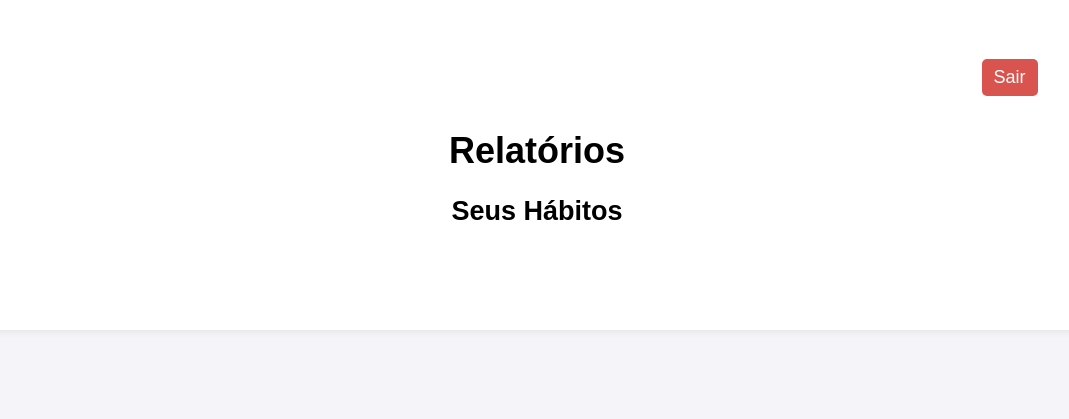
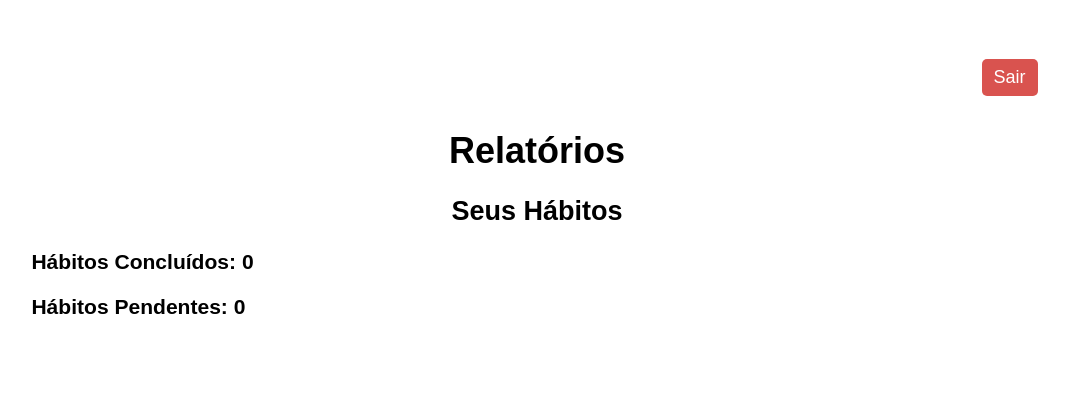
Before and after one commit to orafaeldantas/habit-tracker, a Flask app: page /reports in a window 1280 px wide. Shown: the part 101-520 px from the top of the page, without its empty margins (103-1172 px from the left). Run offline with Flask 3, Linux system fonts and the light colour scheme; the visitor is signed in with stand-in values (Sample User, id 1); data that the repository does not hold is empty.

Commit message:
feat: add the counter_habits_by_user function to the database.py file.

```diff
--- a/database.py
+++ b/database.py
@@ -91,6 +91,13 @@ def delete_habit_by_id(id):
 def verify_login(email):
     return execute_query("SELECT id, password, name FROM users WHERE email = ?", (email,), fetchone=True)
 
+def counter_habits_by_user(id, status):
+    if status:
+        return execute_query("SELECT COUNT(*) FROM habits WHERE user_id = ? AND status = 1", (id,), fetchone=True)
+    else:
+        return execute_query("SELECT COUNT(*) FROM habits WHERE user_id = ? AND status = 0", (id,), fetchone=True)
+
+
 
 def init_db():
     create_users_table()
--- a/routes/habits.py
+++ b/routes/habits.py
@@ -1,6 +1,6 @@
 import functools
 from flask import Blueprint, request, render_template, redirect, url_for, session, flash
-from database import insert_db_habits, get_habits_by_user, update_status_habits_by_id, get_habit, update_habit_by_id, delete_habit_by_id
+from database import insert_db_habits, get_habits_by_user, update_status_habits_by_id, get_habit, update_habit_by_id, delete_habit_by_id, counter_habits_by_user
 
 habits_bp = Blueprint('habits', __name__)
 
@@ -110,4 +110,9 @@ def delete_habit(id):
 @habits_bp.route('/reports', methods=['GET'])
 @login_required
 def reports():
-    return render_template('reports.html')
+
+    completed = counter_habits_by_user(session['id_user'], 1)
+    pending = counter_habits_by_user(session['id_user'], 0)
+
+    habits = {"completed": completed[0], "pending": pending[0]}
+    return render_template('reports.html', habits=habits)
--- a/templates/reports.html
+++ b/templates/reports.html
@@ -17,7 +17,11 @@
           <h1>Relatórios</h1>
           <h2>Seus Hábitos</h2>
 
+          <h3>Hábitos Concluídos: {{habits['completed']}}</h3>
+          <h3>Hábitos Pendentes: {{habits['pending']}}</h3>
+
     </div>
+
 {% endblock content %}
 
 {% block scripts %}
```
